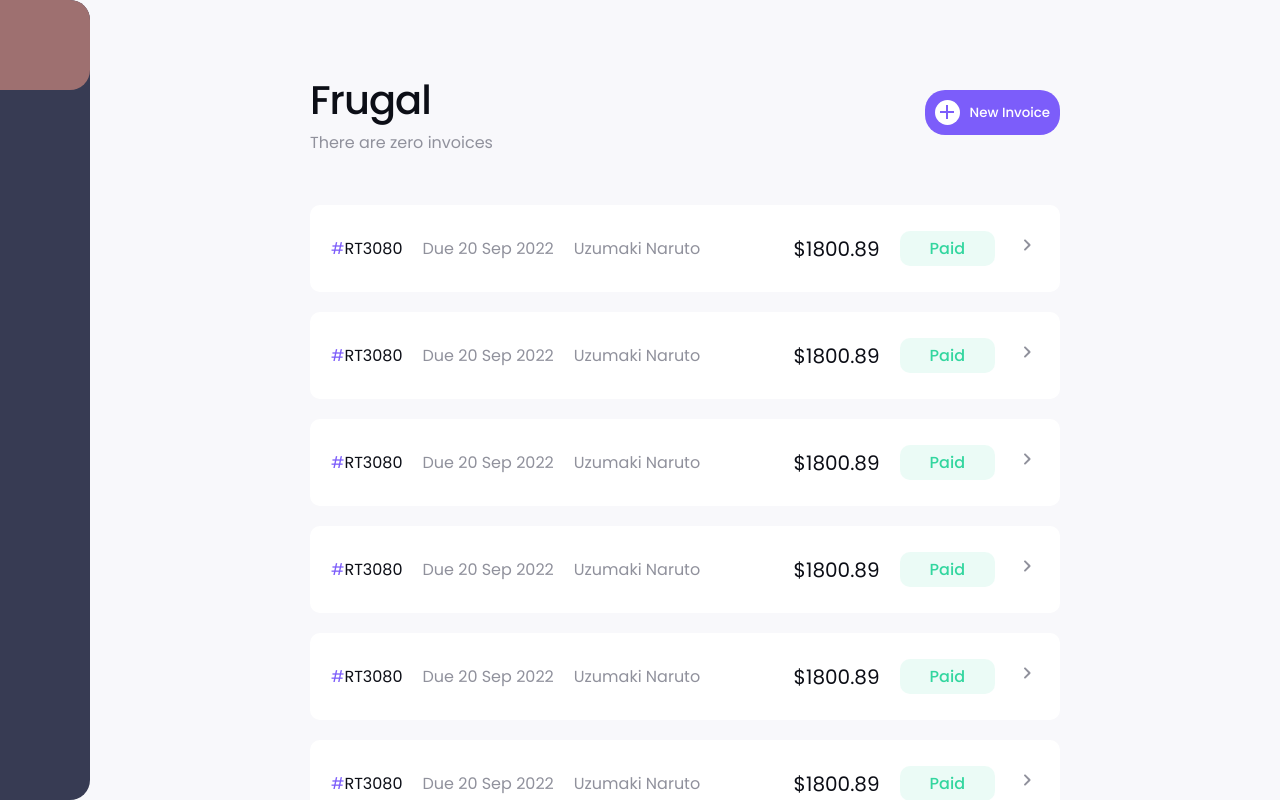
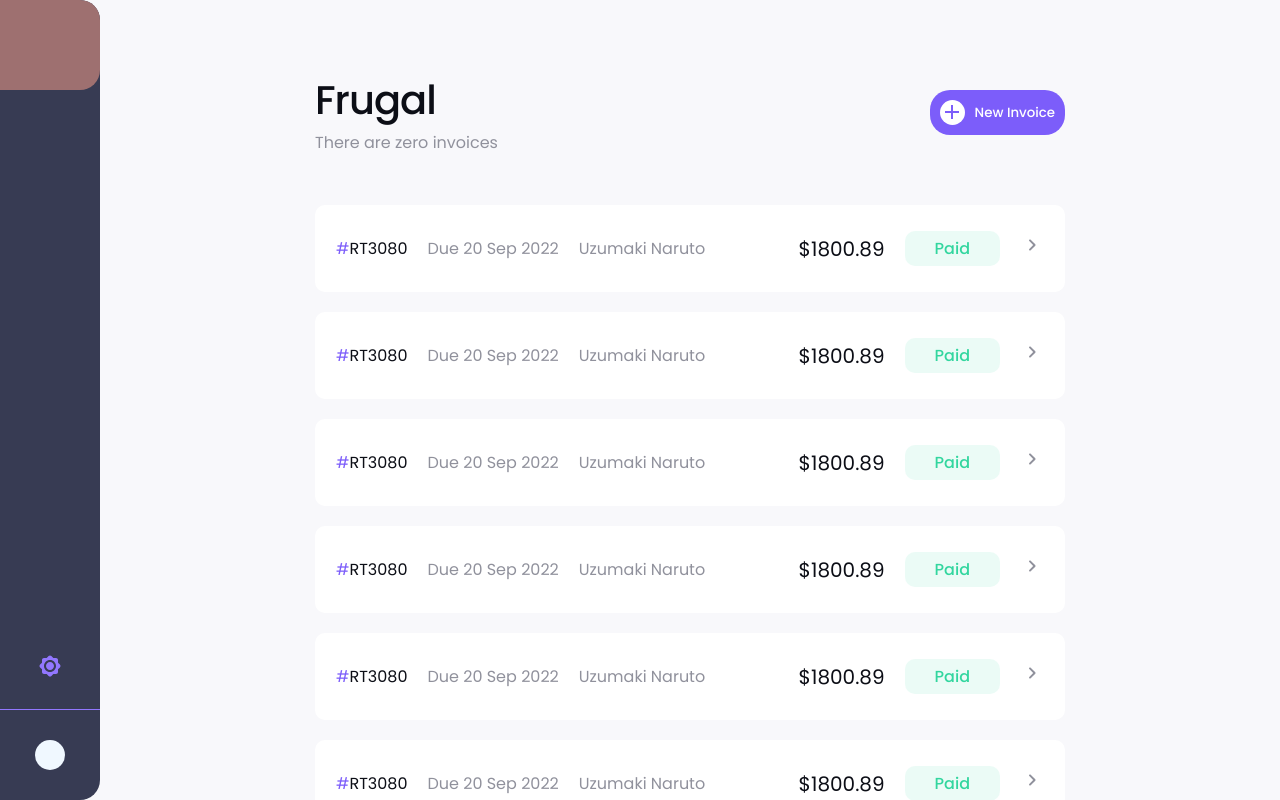
Before and after one commit to TheChrisader/expense-tracker, a React (Create React App) app in the folder client/: page / in a window 1280 px wide. Built offline with nearby package versions, Linux system fonts and the light colour scheme.

Commit message:
implement theme change functionality

```diff
--- a/client/src/App.js
+++ b/client/src/App.js
@@ -20,7 +20,7 @@ function App() {
   return (
     <ThemeProvider theme={isThemeLight ? lightTheme : darkTheme}>
       <AppWrapper>
-        <Navbar />
+        <Navbar themeState={isThemeLight} setState={setisThemeLight} />
         <Main />
       </AppWrapper>
     </ThemeProvider>
--- a/client/src/components/Navbar.jsx
+++ b/client/src/components/Navbar.jsx
@@ -1,14 +1,19 @@
 import React from "react";
 import styled from "styled-components";
+import BrightnessHighRoundedIcon from "@mui/icons-material/BrightnessHighRounded";
+import Brightness3Icon from "@mui/icons-material/Brightness3";
 
 const StyledNavbar = styled.nav`
-  width: 90px;
+  display: flex;
+  flex-direction: column;
+  width: 100px;
   border-top-right-radius: 20px;
   border-bottom-right-radius: 20px;
-  background-color: #373b53;
+  background-color: ${(props) => props.theme.colors.main.primaryDark};
 `;
 
 const NavbarIcon = styled.div`
+  position: relative;
   height: 90px;
   background-color: #9e7070;
   border-top-right-radius: 20px;
@@ -16,10 +21,55 @@ const NavbarIcon = styled.div`
   margin-bottom: auto;
 `;
 
-const Navbar = () => {
+const Toggle = styled.button`
+  margin: 0 auto;
+  width: fit-content;
+  height: fit-content;
+  padding: 0;
+  background-color: transparent;
+  border: none;
+  color: ${(props) => props.theme.colors.main.primaryLight};
+  cursor: pointer;
+
+  &:hover {
+    color: ${(props) => props.theme.colors.main.primary};
+  }
+
+  &:active {
+    color: ${(props) => props.theme.colors.main.primaryDark};
+  }
+`;
+
+const ModalWrapper = styled.div`
+  display: flex;
+  justify-content: center;
+  padding-top: 30px;
+  padding-bottom: 30px;
+  margin-top: 25px;
+  border-top: 1px solid ${(props) => props.theme.colors.main.primaryLight};
+`;
+
+const Modal = styled.button`
+  border: none;
+  background-color: aliceblue;
+  height: 30px;
+  width: 30px;
+  border-radius: 50px;
+`;
+
+const Navbar = ({ themeState, setState }) => {
+  const handleClick = () => {
+    setState(!themeState);
+  };
   return (
     <StyledNavbar>
       <NavbarIcon />
+      <Toggle onClick={handleClick}>
+        {themeState ? <BrightnessHighRoundedIcon /> : <Brightness3Icon />}
+      </Toggle>
+      <ModalWrapper>
+        <Modal></Modal>
+      </ModalWrapper>
     </StyledNavbar>
   );
 };
--- a/client/src/theme.js
+++ b/client/src/theme.js
@@ -21,7 +21,7 @@ export const darkTheme = {
     main: {
       primary: "#7C5DFA",
       primaryLight: "#9277FF",
-      primaryDark: "#373B53",
+      primaryDark: "#1E2139",
       success: "#33D69F",
       successBg: "#2cd69d18",
       background: "#141625",
```
